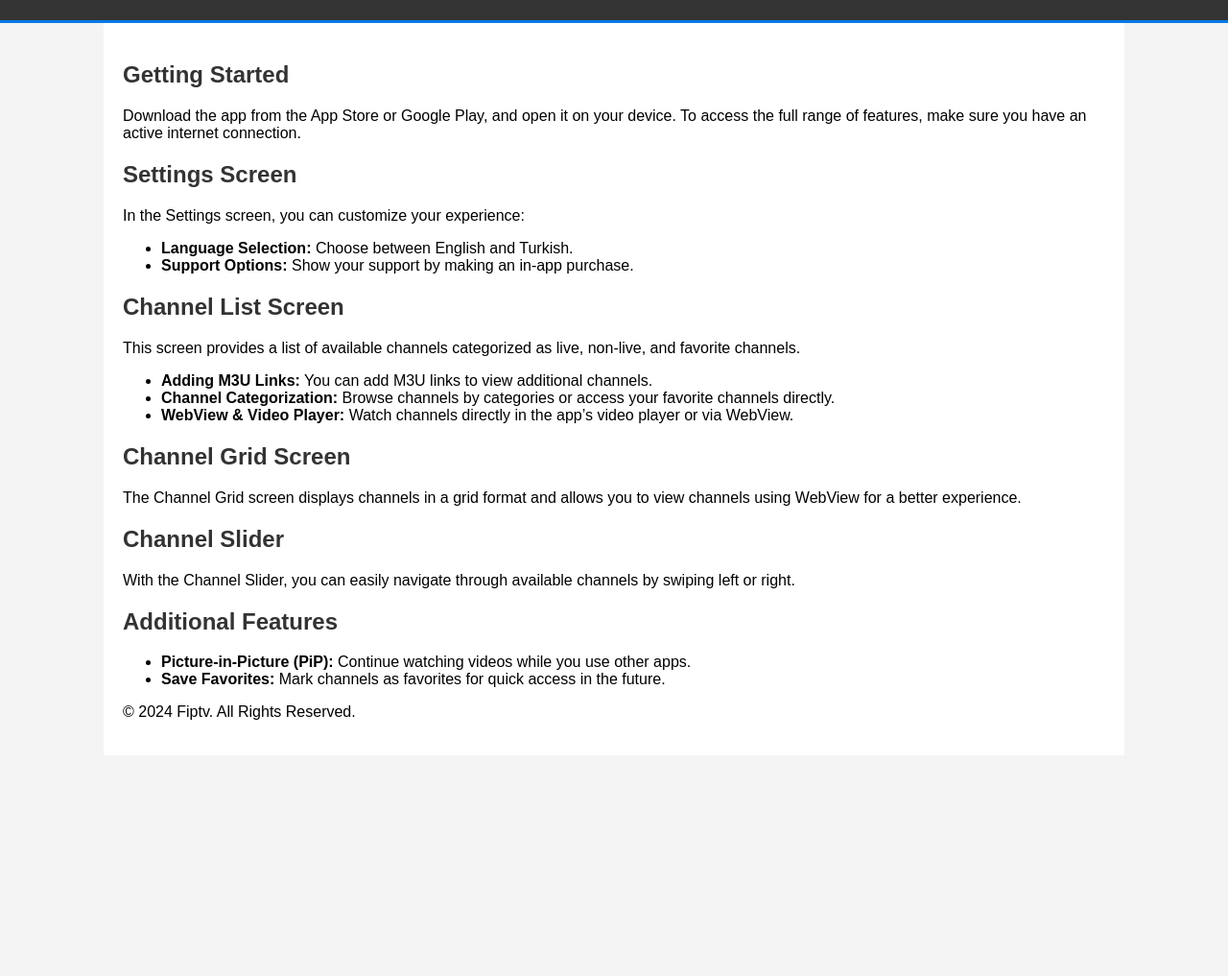
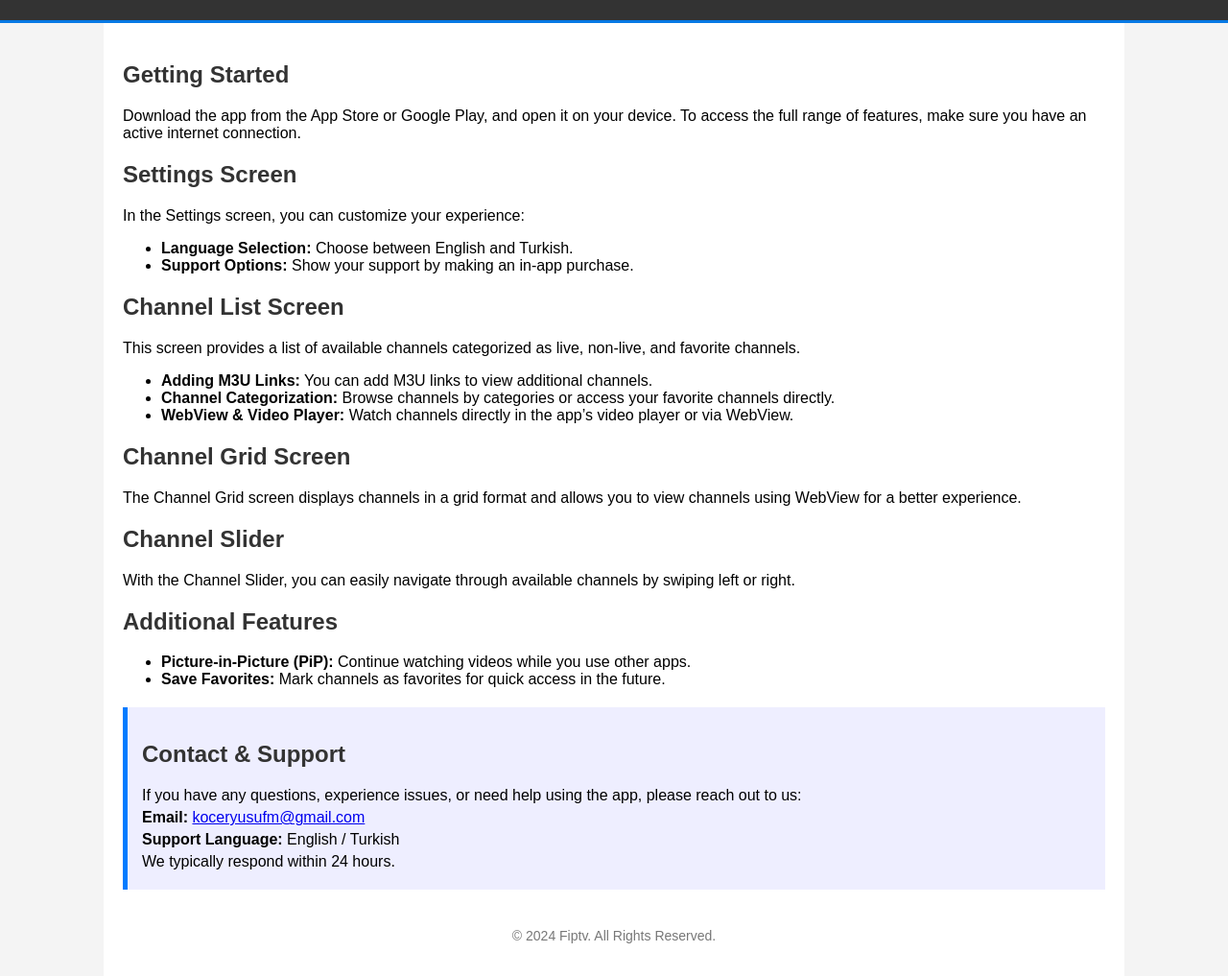
Before and after one commit to mykocer/Fiptv-Support, a plain HTML site: page index.html in a window 1280 px wide. Shown: the part 59-1076 px from the top of the page at 96% size. Before the commit the page ends 846 px from the top, so only its background shows below. Drawn offline with Linux system fonts and the light colour scheme.

Commit message:
Update index.html

```diff
--- a/index.html
+++ b/index.html
@@ -35,6 +35,21 @@
     }
     section h2 {
       color: #333;
+    }
+    footer {
+      margin-top: 40px;
+      text-align: center;
+      font-size: 14px;
+      color: #777;
+    }
+    .contact-info {
+      background: #eef;
+      padding: 15px;
+      border-left: 5px solid #007bff;
+      margin-top: 20px;
+    }
+    .contact-info p {
+      margin: 5px 0;
     }
   </style>
 </head>
@@ -85,6 +100,14 @@
       </ul>
     </section>
 
+    <section class="contact-info">
+      <h2>Contact & Support</h2>
+      <p>If you have any questions, experience issues, or need help using the app, please reach out to us:</p>
+      <p><strong>Email:</strong> <a href="mailto:koceryusufm@gmail.com">koceryusufm@gmail.com</a></p>
+      <p><strong>Support Language:</strong> English / Turkish</p>
+      <p>We typically respond within 24 hours.</p>
+    </section>
+
     <footer>
       <p>© 2024 Fiptv. All Rights Reserved.</p>
     </footer>
```
